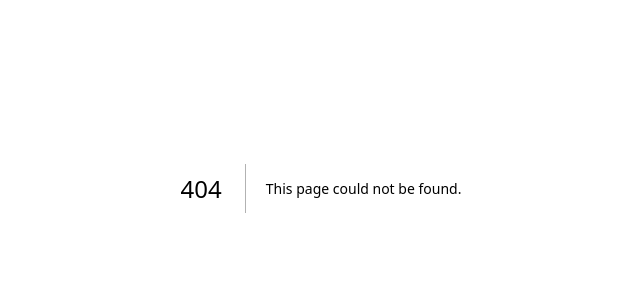
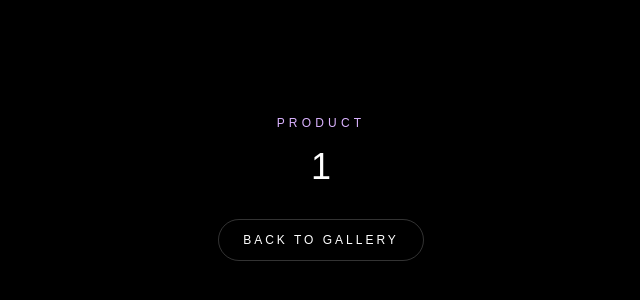
Before and after one commit to Judthestud/my-website, a Next.js app: page /products/1 in a window 1280 px wide. Before the commit this address had no page. Shown: the part 212-512 px from the top of the page, without its empty margins (319-959 px from the left). Built offline with nearby package versions, Linux system fonts and the light colour scheme.

Commit message:
add product route

```diff
--- /dev/null
+++ b/app/products/[handle]/page.tsx
@@ -0,0 +1,26 @@
+export default function ProductPage({
+  params,
+}: {
+  params: { handle: string };
+}) {
+  return (
+    <main className="min-h-screen bg-black text-white flex items-center justify-center">
+      <div className="text-center">
+        <p className="text-xs uppercase tracking-[0.35em] text-purple-300">
+          Product
+        </p>
+
+        <h1 className="mt-4 text-4xl font-light">
+          {params.handle.replaceAll("-", " ")}
+        </h1>
+
+        <a
+          href="/?step=gallery"
+          className="mt-8 inline-block rounded-full border border-white/20 px-6 py-3 text-xs uppercase tracking-[0.25em]"
+        >
+          Back to Gallery
+        </a>
+      </div>
+    </main>
+  );
+}
```
